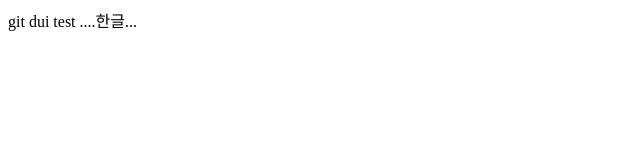
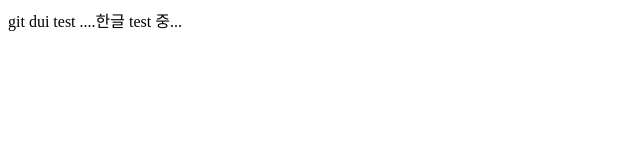
Before and after one commit to npj0208/test, a plain HTML site: page index.html in a window 1280 px wide. Shown: the full height of the page, 0-640 px from the left. Drawn offline with Linux system fonts and the light colour scheme.

Commit message:
테스트 중 추가 24.11.30
Signed-off-by: npty <ysmg0208@gmail.com>

```diff
--- a/index.html
+++ b/index.html
@@ -2,6 +2,6 @@
 <head>
 </head>
 <body>
-git dui test ....한글...
+git dui test ....한글 test 중...
 </body>
 <html>
```
